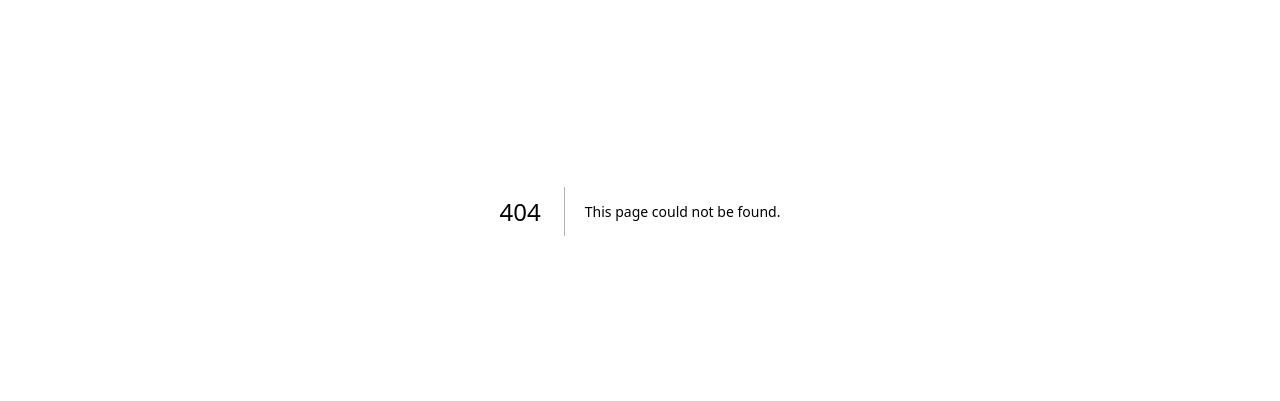
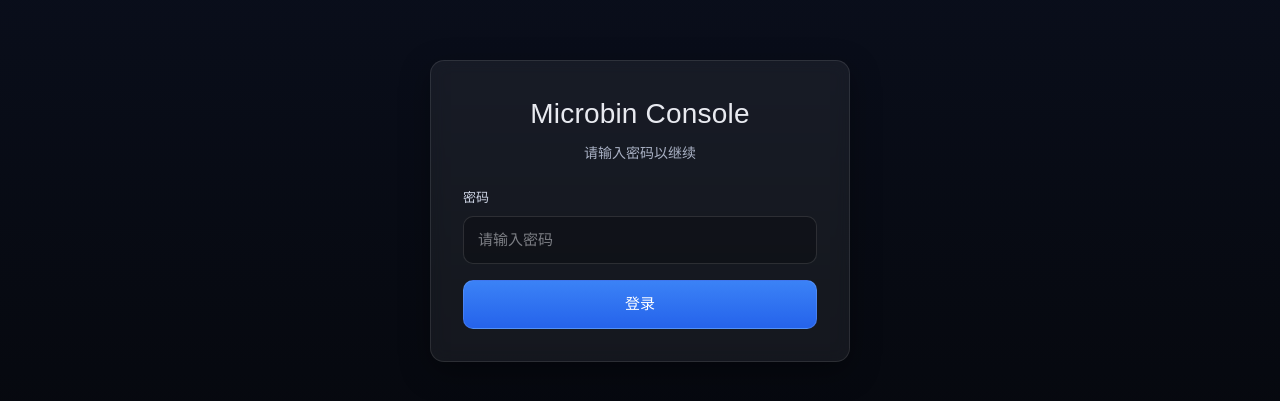
Before and after one commit to Debcharon/microbin-console, a Next.js app: page /login in a window 1280 px wide. Before the commit this address had no page. Shown: the part 189-590 px from the top of the page. Built offline with nearby package versions, Linux system fonts and the light colour scheme.

Commit message:
Add login interface with password authentication
Co-authored-by: Debcharon <107681877+Debcharon@users.noreply.github.com>

```diff
--- /dev/null
+++ b/app/api/auth/login/route.ts
@@ -0,0 +1,36 @@
+import { NextResponse } from 'next/server';
+import { cookies } from 'next/headers';
+
+export async function POST(req: Request) {
+    const CONSOLE_PASSWORD = process.env.CONSOLE_PASSWORD;
+
+    if (!CONSOLE_PASSWORD) {
+        return NextResponse.json(
+            { error: 'Server is not configured (missing CONSOLE_PASSWORD).' },
+            { status: 500 }
+        );
+    }
+
+    const body = await req.json().catch(() => ({}));
+    const password = String(body?.password ?? '').trim();
+
+    if (!password) {
+        return NextResponse.json({ error: '请输入密码' }, { status: 400 });
+    }
+
+    if (password !== CONSOLE_PASSWORD) {
+        return NextResponse.json({ error: '密码错误' }, { status: 401 });
+    }
+
+    // Set a secure session cookie
+    const cookieStore = await cookies();
+    cookieStore.set('session', 'authenticated', {
+        httpOnly: true,
+        secure: process.env.NODE_ENV === 'production',
+        sameSite: 'lax',
+        maxAge: 60 * 60 * 24 * 7, // 7 days
+        path: '/',
+    });
+
+    return NextResponse.json({ success: true });
+}
--- /dev/null
+++ b/app/api/auth/logout/route.ts
@@ -0,0 +1,9 @@
+import { NextResponse } from 'next/server';
+import { cookies } from 'next/headers';
+
+export async function POST() {
+    const cookieStore = await cookies();
+    cookieStore.delete('session');
+
+    return NextResponse.json({ success: true });
+}
--- a/app/api/links/route.ts
+++ b/app/api/links/route.ts
@@ -44,7 +44,7 @@ export async function POST(req: Request) {
     });
 
     const text = await upstream.text();
-    let json: any = null;
+    let json: unknown = null;
     try { json = JSON.parse(text); } catch { json = { raw: text }; }
 
     return NextResponse.json(json, { status: upstream.status });
--- /dev/null
+++ b/app/login/page.tsx
@@ -0,0 +1,139 @@
+'use client';
+
+import { useState } from 'react';
+import { useRouter } from 'next/navigation';
+
+export default function LoginPage() {
+  const router = useRouter();
+  const [password, setPassword] = useState('');
+  const [loading, setLoading] = useState(false);
+  const [error, setError] = useState('');
+
+  async function onLogin(e: React.FormEvent) {
+    e.preventDefault();
+    setError('');
+
+    if (!password) {
+      setError('请输入密码');
+      return;
+    }
+
+    setLoading(true);
+    try {
+      const r = await fetch('/api/auth/login', {
+        method: 'POST',
+        headers: { 'Content-Type': 'application/json' },
+        body: JSON.stringify({ password }),
+      });
+
+      const data = await r.json().catch(() => ({}));
+
+      if (!r.ok) {
+        setError(data?.error || '登录失败');
+        return;
+      }
+
+      // Redirect to home page on success
+      router.push('/');
+      router.refresh();
+    } catch {
+      setError('网络错误，请重试');
+    } finally {
+      setLoading(false);
+    }
+  }
+
+  return (
+    <div style={styles.page}>
+      <div style={styles.container}>
+        <div style={styles.card}>
+          <h1 style={styles.h1}>Microbin Console</h1>
+          <p style={styles.sub}>请输入密码以继续</p>
+
+          <form onSubmit={onLogin} style={styles.form}>
+            <label style={styles.label}>
+              密码
+              <input
+                type="password"
+                value={password}
+                onChange={(e) => setPassword(e.target.value)}
+                placeholder="请输入密码"
+                style={styles.input}
+                autoFocus
+              />
+            </label>
+
+            {error ? <div style={styles.errorText}>{error}</div> : null}
+
+            <button type="submit" disabled={loading} style={styles.primaryBtn}>
+              {loading ? '登录中...' : '登录'}
+            </button>
+          </form>
+        </div>
+      </div>
+    </div>
+  );
+}
+
+const styles: Record<string, React.CSSProperties> = {
+  page: {
+    minHeight: '100vh',
+    background: 'linear-gradient(180deg, #0b1020 0%, #070a12 60%, #05060a 100%)',
+    color: '#e8eaf0',
+    padding: 24,
+    display: 'flex',
+    alignItems: 'center',
+    justifyContent: 'center',
+  },
+  container: {
+    maxWidth: 420,
+    width: '100%',
+  },
+  card: {
+    background: 'rgba(255,255,255,0.06)',
+    border: '1px solid rgba(255,255,255,0.10)',
+    borderRadius: 14,
+    padding: 32,
+    boxShadow: '0 10px 30px rgba(0,0,0,0.35)',
+    backdropFilter: 'blur(8px)',
+  },
+  h1: {
+    margin: 0,
+    fontSize: 28,
+    letterSpacing: 0.2,
+    textAlign: 'center',
+  },
+  sub: {
+    margin: '8px 0 24px',
+    color: '#aab2c5',
+    fontSize: 14,
+    textAlign: 'center',
+  },
+  form: { display: 'grid', gap: 16 },
+  label: { display: 'grid', gap: 8, fontSize: 13, color: '#cfd6e6' },
+  input: {
+    width: '100%',
+    padding: '12px 14px',
+    borderRadius: 10,
+    border: '1px solid rgba(255,255,255,0.12)',
+    background: 'rgba(0,0,0,0.25)',
+    color: '#e8eaf0',
+    outline: 'none',
+    fontSize: 15,
+  },
+  errorText: {
+    color: '#ff9aa2',
+    fontSize: 13,
+    marginTop: -8,
+  },
+  primaryBtn: {
+    padding: '12px 16px',
+    borderRadius: 10,
+    border: '1px solid rgba(255,255,255,0.12)',
+    background: 'linear-gradient(180deg, #3b82f6 0%, #2563eb 100%)',
+    color: 'white',
+    cursor: 'pointer',
+    fontSize: 15,
+    fontWeight: 500,
+  },
+};
--- a/app/page.tsx
+++ b/app/page.tsx
@@ -1,6 +1,7 @@
 'use client';
 
 import { useMemo, useState } from 'react';
+import { useRouter } from 'next/navigation';
 
 type CreateResponse =
     | { path: string; targetUrl: string }
@@ -15,6 +16,7 @@ function normalizePath(input: string) {
 }
 
 export default function Home() {
+  const router = useRouter();
   const [path, setPath] = useState('hello3');
   const [targetUrl, setTargetUrl] = useState('https://example.com');
 
@@ -69,8 +71,9 @@ export default function Home() {
       }
 
       setResp(data);
-    } catch (err: any) {
-      setResp({ error: '网络错误', detail: String(err?.message ?? err) });
+    } catch (err) {
+      const message = err instanceof Error ? err.message : String(err);
+      setResp({ error: '网络错误', detail: message });
     } finally {
       setLoading(false);
     }
@@ -83,6 +86,12 @@ export default function Home() {
     setTimeout(() => setCopied(false), 1200);
   }
 
+  async function onLogout() {
+    await fetch('/api/auth/logout', { method: 'POST' });
+    router.push('/login');
+    router.refresh();
+  }
+
   return (
       <div style={styles.page}>
         <div style={styles.container}>
@@ -91,9 +100,14 @@ export default function Home() {
               <h1 style={styles.h1}>Microbin Console</h1>
               <p style={styles.sub}>创建自定义路径短链接（301 跳转）</p>
             </div>
-            <a href="https://link.microbin.dev" target="_blank" rel="noreferrer" style={styles.linkMuted}>
-              link.microbin.dev
-            </a>
+            <div style={styles.headerRight}>
+              <a href="https://link.microbin.dev" target="_blank" rel="noreferrer" style={styles.linkMuted}>
+                link.microbin.dev
+              </a>
+              <button onClick={onLogout} style={styles.logoutBtn}>
+                退出登录
+              </button>
+            </div>
           </header>
 
           <section style={styles.card}>
@@ -203,6 +217,20 @@ const styles: Record<string, React.CSSProperties> = {
     gap: 12,
     marginBottom: 16,
   },
+  headerRight: {
+    display: 'flex',
+    alignItems: 'center',
+    gap: 12,
+  },
+  logoutBtn: {
+    padding: '6px 12px',
+    borderRadius: 8,
+    border: '1px solid rgba(255,255,255,0.12)',
+    background: 'rgba(255,255,255,0.06)',
+    color: '#e8eaf0',
+    cursor: 'pointer',
+    fontSize: 12,
+  },
   h1: { margin: 0, fontSize: 28, letterSpacing: 0.2 },
   sub: { margin: '6px 0 0', color: '#aab2c5', fontSize: 14 },
   card: {
--- /dev/null
+++ b/middleware.ts
@@ -0,0 +1,38 @@
+import { NextResponse } from 'next/server';
+import type { NextRequest } from 'next/server';
+
+export function middleware(request: NextRequest) {
+    const { pathname } = request.nextUrl;
+
+    // Allow login page and API routes
+    if (pathname.startsWith('/login') || pathname.startsWith('/api/auth')) {
+        return NextResponse.next();
+    }
+
+    // Allow static files
+    if (pathname.startsWith('/_next') || pathname.startsWith('/favicon.ico')) {
+        return NextResponse.next();
+    }
+
+    // Check for session cookie
+    const session = request.cookies.get('session');
+
+    if (!session || session.value !== 'authenticated') {
+        // Redirect to login page
+        return NextResponse.redirect(new URL('/login', request.url));
+    }
+
+    return NextResponse.next();
+}
+
+export const config = {
+    matcher: [
+        /*
+         * Match all request paths except for the ones starting with:
+         * - _next/static (static files)
+         * - _next/image (image optimization files)
+         * - favicon.ico (favicon file)
+         */
+        '/((?!_next/static|_next/image|favicon.ico).*)',
+    ],
+};
```
Also changed, not shown: 1 other file (tests, documents, lock files or other folders).
